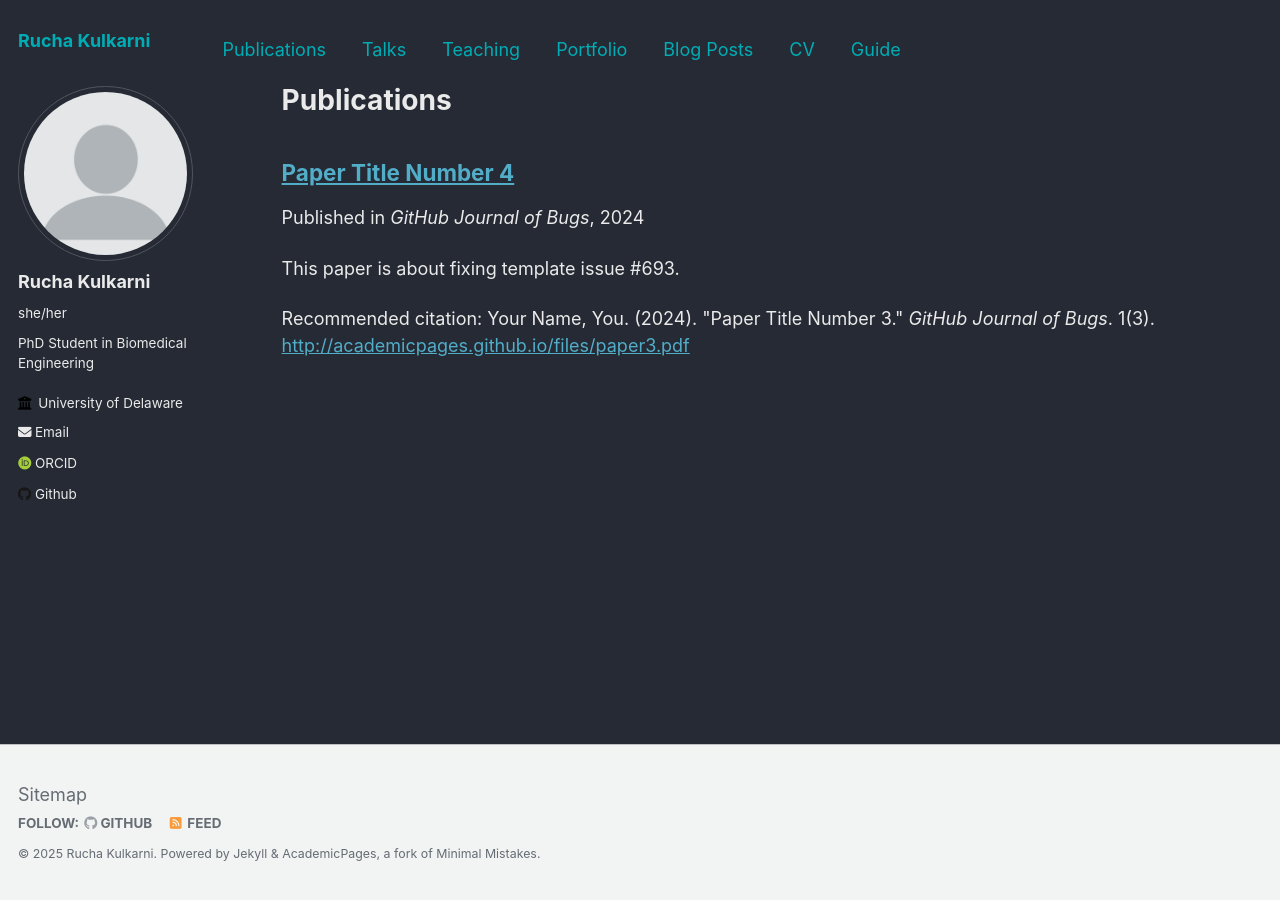
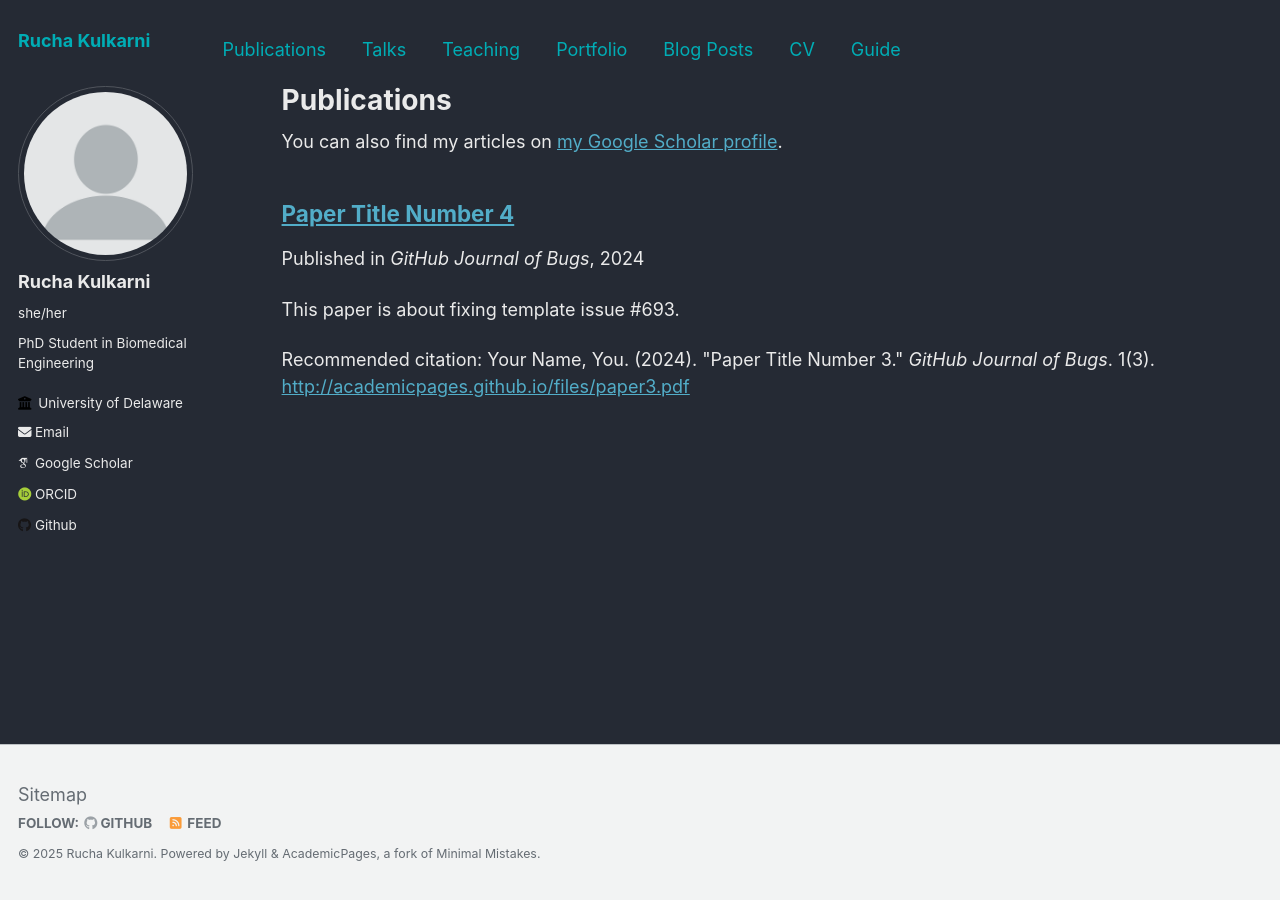
Before and after one commit to ruchak-dev/ruchak-dev.github.io, a Jekyll site: the page built from _pages/publications.md, in a window 1280 px wide. Built offline with Jekyll 4.4.1, drawn with Linux system fonts in a browser that asks for light colours; some web fonts are replaced; part of the change alters nothing that is shown.

Commit message:
Update _config.yml with google scholar

```diff
--- a/_config.yml
+++ b/_config.yml
@@ -32,7 +32,7 @@ author:
 
   # Academic websites
   arxiv            : # URL - Update with the correct link to your profile
-  #googlescholar    : "https://scholar.google.com/citations?user=PS_CX0AAAAAJ"
+  googlescholar    : "https://scholar.google.com/citations?user=X2jS9OsAAAAJ&hl=en&oi=sra"
   impactstory      : # URL
   orcid            : "http://orcid.org/yourorcidurl"
   #pubmed           : "https://www.ncbi.nlm.nih.gov/pubmed/?term=john+snow"
```
